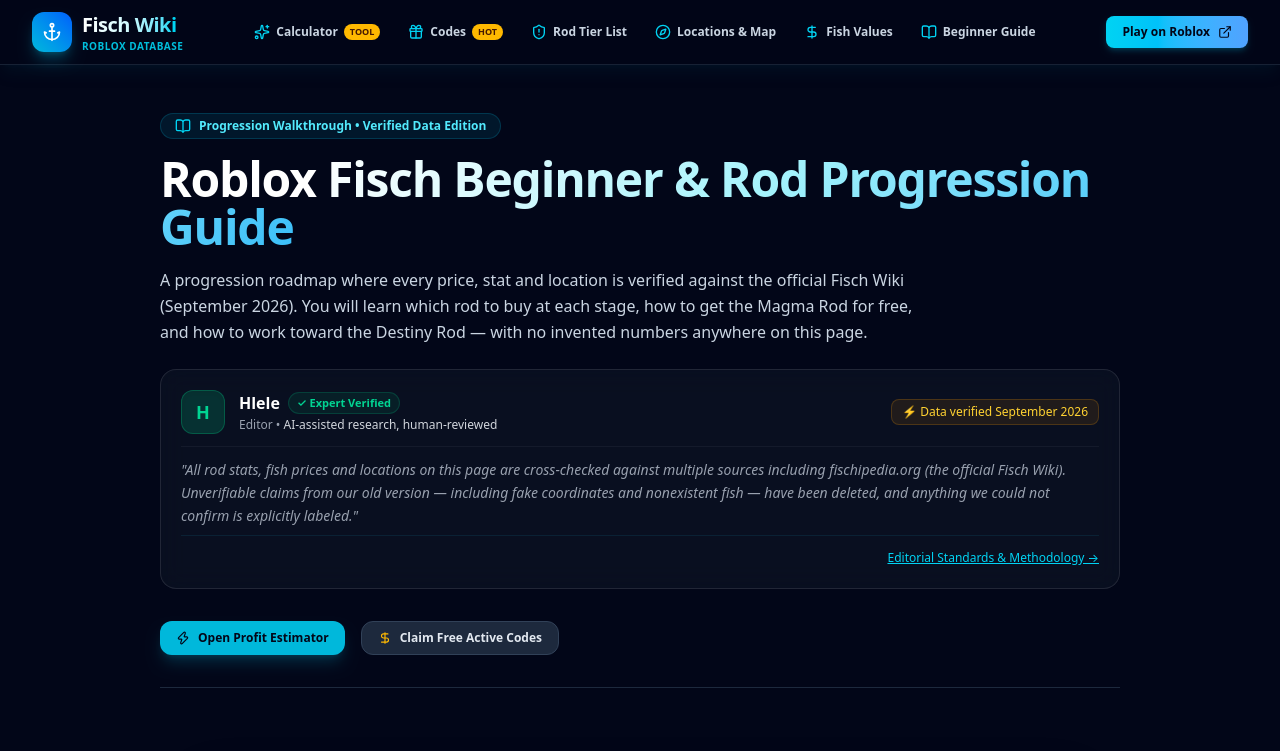
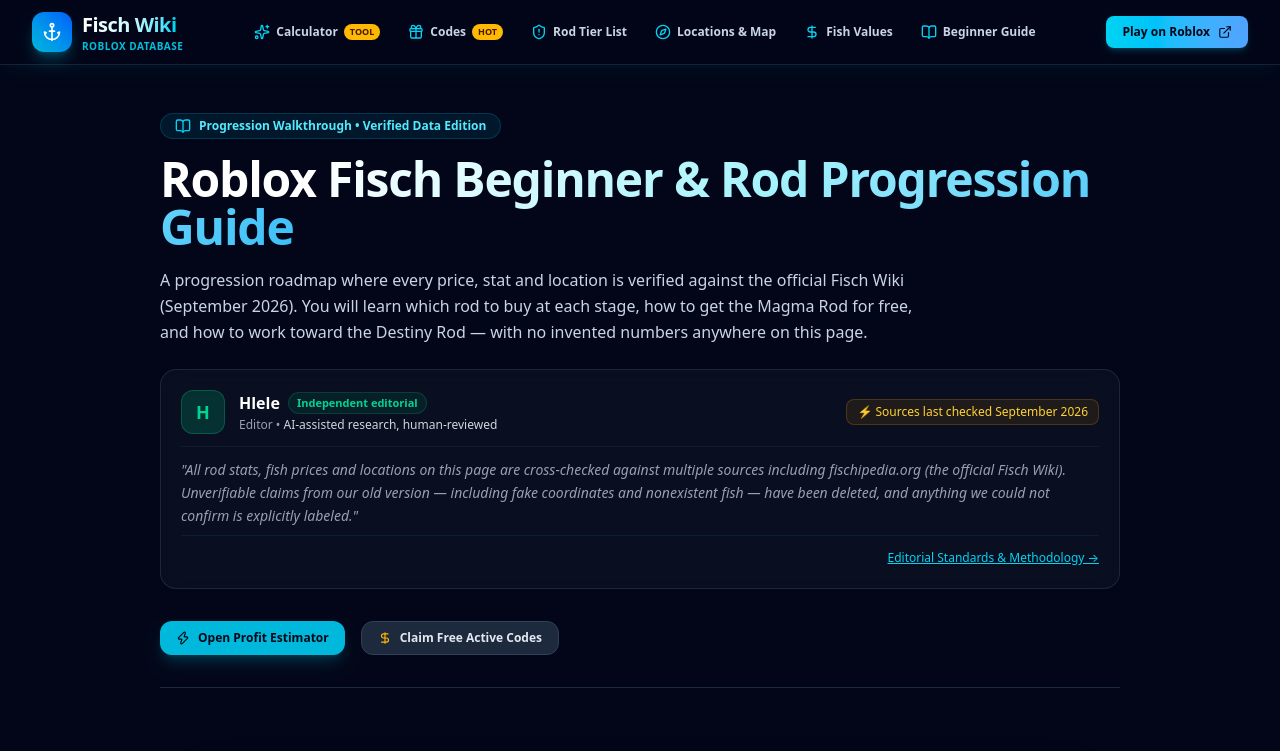
Before and after one commit to lianlele168/fisch-wiki, a Next.js app: page /beginner-guide in a window 1280 px wide. Shown: the top 751 px of the page. Built offline with nearby package versions, Linux system fonts and the light colour scheme.

Commit message:
fix(eaeat): remove fabricated author personas and unverified 'verified' claims

```diff
--- a/src/app/beginner-guide/page.tsx
+++ b/src/app/beginner-guide/page.tsx
@@ -123,7 +123,7 @@
           authorName="Hlele"
           role="Editor"
           experience="AI-assisted research, human-reviewed"
-          patchVersion="Data verified September 2026"
+          patchVersion="Sources last checked September 2026"
           editorialNote="All rod stats, fish prices and locations on this page are cross-checked against multiple sources including fischipedia.org (the official Fisch Wiki). Unverifiable claims from our old version — including fake coordinates and nonexistent fish — have been deleted, and anything we could not confirm is explicitly labeled."
         />
 
--- a/src/app/codes/page.tsx
+++ b/src/app/codes/page.tsx
@@ -350,7 +350,7 @@
         authorName="Hlele"
         role="Editor"
         experience="AI-assisted research, human-reviewed"
-        patchVersion="Permanent codes re-verified against live redemption"
+        patchVersion="Permanent codes checked against official announcements"
         editorialNote="Every code on this page is cross-checked against the official Fisch Discord announcements, the developer's X account, and at least two independent guides before it is listed as active — and dead strings are moved to the archive rather than quietly deleted."
       />
     </div>
--- a/src/components/AuthorCard.tsx
+++ b/src/components/AuthorCard.tsx
@@ -13,7 +13,7 @@
   authorName = 'Hlele',
   role = 'Editor',
   experience = 'AI-assisted research, human-reviewed',
-  patchVersion = 'Patch v1.48 Verified',
+  patchVersion = 'Patch v1.48',
   lastUpdated = '',
   editorialNote = 'All drop rates, luck multipliers, and mathematical formulas are compiled with AI-assisted research and cross-checked against multiple community sources; any figure we could not independently confirm is explicitly labeled as unverified.',
 }: AuthorCardProps) {
@@ -28,7 +28,7 @@
             <div className="flex items-center space-x-2">
               <span className="font-bold text-white text-sm sm:text-base">{authorName}</span>
               <span className="inline-flex items-center px-2 py-0.5 rounded-full text-[11px] font-semibold bg-emerald-500/10 text-emerald-400 border border-emerald-500/20">
-                ✓ Expert Verified
+                Independent editorial
               </span>
             </div>
             <p className="text-xs text-gray-400 mt-0.5">
```
